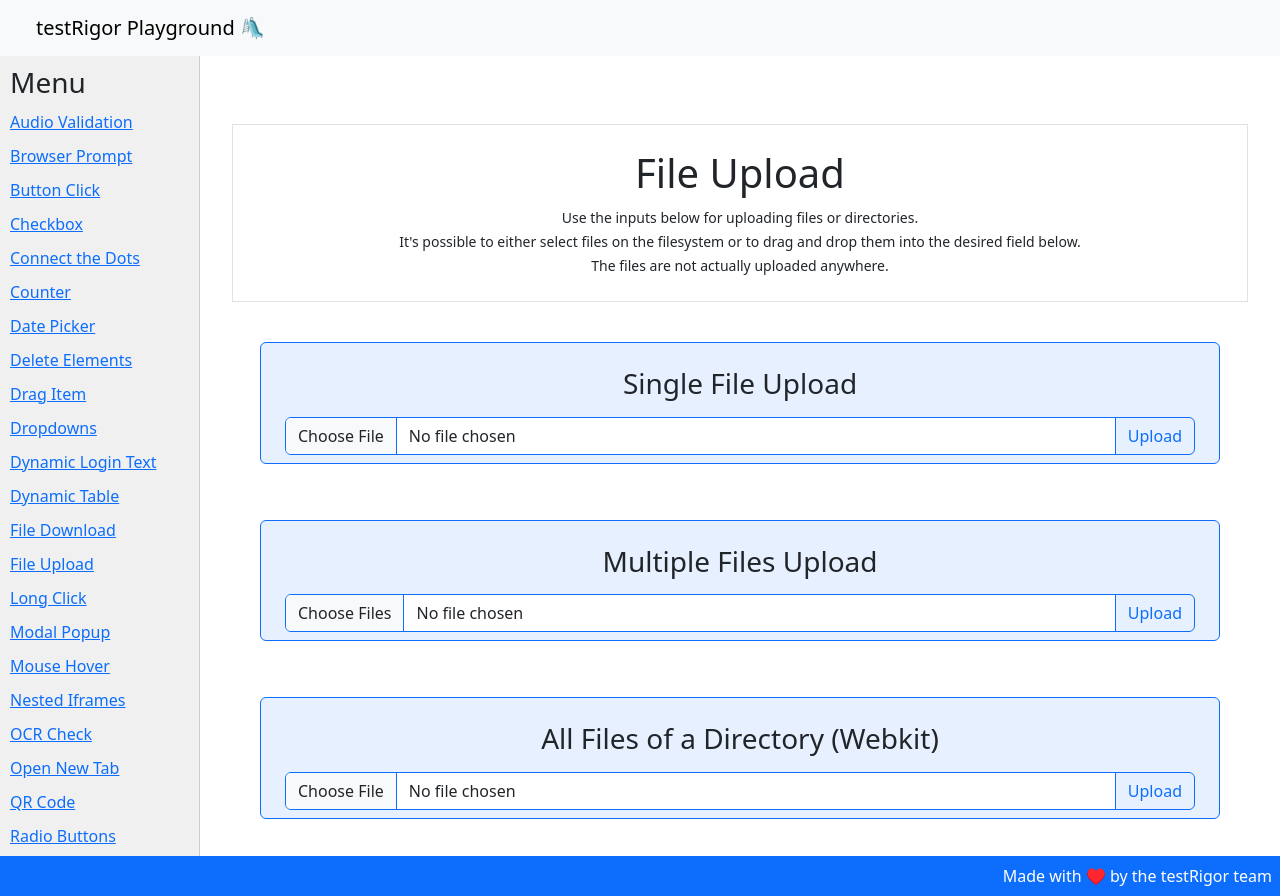
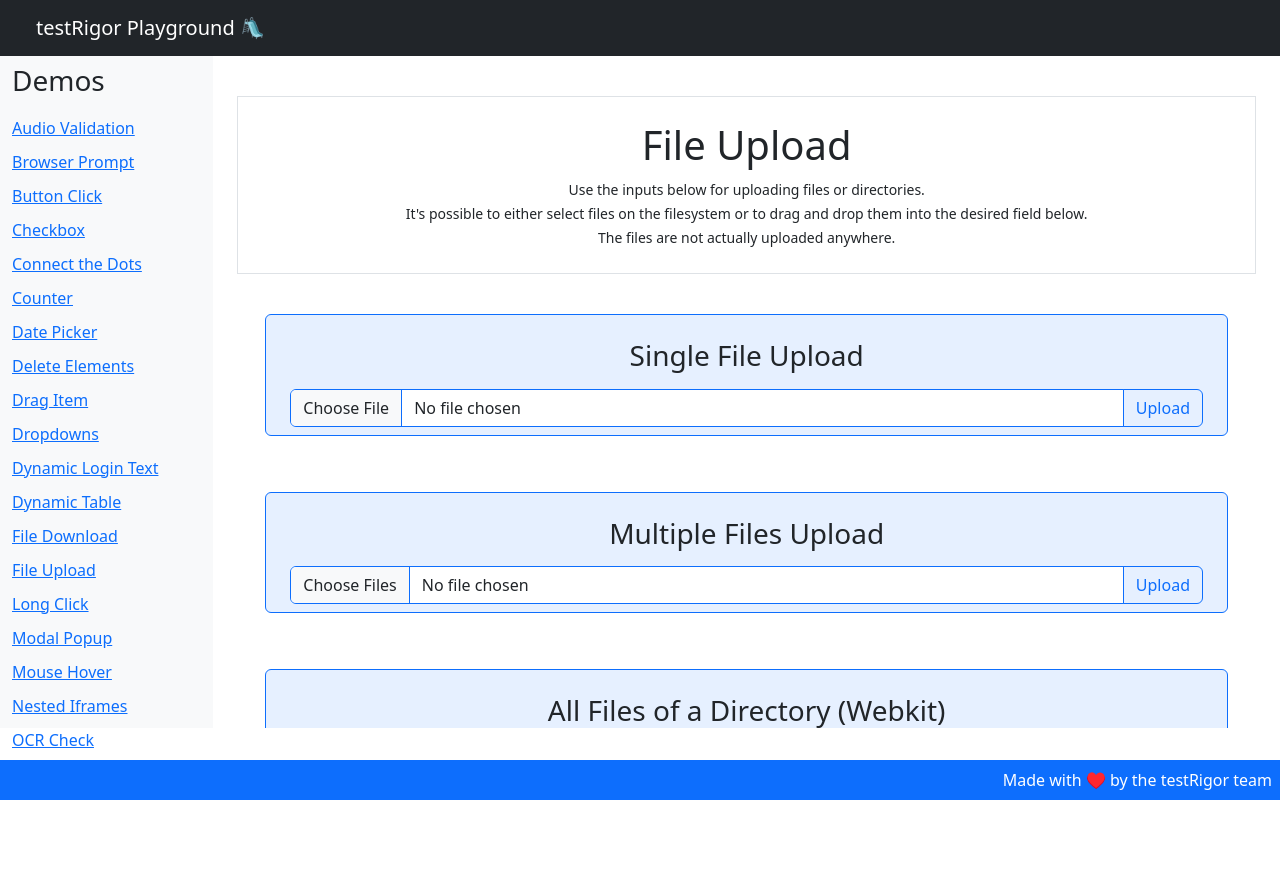
Before and after one commit to thiagonunes11/testRigorPlayground, a React (Create React App) app: page /fileUpload in a window 1280 px wide. After the commit the page ends 800 px from the top, so only its background shows below. Built offline with nearby package versions, Linux system fonts and the light colour scheme.

Commit message:
Improves the main page (still needs some fixing)

```diff
--- a/src/App.js
+++ b/src/App.js
@@ -1,6 +1,8 @@
 import React from 'react';
 import "bootstrap/dist/css/bootstrap.min.css";
 import { BrowserRouter as Router, Routes, Route } from 'react-router-dom';
+import {Container, Row, Col, Stack, Image, Nav, NavLink, Navbar} from "react-bootstrap"
+
 import Footer from './components/Footer';
 import Header from './components/Header'
 import Sidebar from './components/Sidebar';
@@ -22,14 +24,22 @@ function App() {
     return (
         <Router>
             <div>
-                <Header />
-                <div style={{ display: 'flex' }}>
+                <Navbar fixed="top" bg="dark" variant="dark">
+                    <Container fluid>
+                        <Navbar.Brand href="/" className="mx-4">testRigor Playground 🛝</Navbar.Brand>
+                    </Container>
+                </Navbar>
 
-                    {/* Sidebar (Lista à Esquerda) */}
-                    <Sidebar />
-
-                    {/* Área de Detalhes à Direita */}
-                    <div style={{ flex: 1, padding: '20px' }}>
+                <Container fluid className="vh-100 pt-5 pb-5">
+                    <Row className="h-100 pb-4">
+                        <Col xs={2} className="bg-light sidebar h-100 pt-3 pb-2">
+                            <h3>Demos</h3>
+                            <div style={{ height: '100%', overflowY: 'auto' }}>
+                                <Sidebar/>
+                            </div>
+                        </Col>
+                        <Col xs={10} className="bg-white main h-100">
+                            <div style={{ height: '100%', overflowY: 'auto' }}>
                                 <Routes>
                                     {/*
                                 <Route path="/audioValidation" element={<AudioValidation />} />
@@ -68,8 +78,11 @@ function App() {
                                     <Route path="/fileUpload" element={<FileUpload />} />
                                 </Routes>
                             </div>
-                </div>
-                <Footer />
+                        </Col>
+                    </Row>
+                </Container>
+
+                <Footer/>
             </div>
         </Router>
     );
--- a/src/components/Footer.js
+++ b/src/components/Footer.js
@@ -3,13 +3,11 @@ import {Container, Row, Col, Stack, Image, Nav, NavLink} from "react-bootstrap"
 function Footer(){
     return(
         <footer >
-            <Container fluid>
+            <Container className="fixed-bottom" fluid>
                 <Row className="bg-primary justify-content-end text-white p-2">
                     Made with ♥️ by the testRigor team
                 </Row>
-
             </Container>
-
         </footer>
     )
 }
--- a/src/components/Header.js
+++ b/src/components/Header.js
@@ -3,7 +3,7 @@ import {Container, Row, Col, Stack, Image, Nav, NavLink, Navbar} from "react-boo
 function Header(){
     return(
         <header>
-            <Navbar expand="lg" className="bg-body-tertiary">
+            <Navbar fixed="top" expand="lg" className="bg-body-tertiary">
                 <Container fluid>
                     <Navbar.Brand href="/" className="mx-4">testRigor Playground 🛝</Navbar.Brand>
                 </Container>
--- a/src/components/Sidebar.js
+++ b/src/components/Sidebar.js
@@ -205,17 +205,7 @@ const demos = [
 
 function Sidebar() {
     return (
-        <div
-            style={{
-                width: "200px",
-                background: "#f0f0f0",
-                padding: "10px",
-                height: "100vh", // Altura total da viewport
-                overflowY: "auto", // Barra de rolagem vertical
-                borderRight: "1px solid #ccc", // Delimitação visual
-            }}
-        >
-            <h3>Menu</h3>
+        <div>
             <ul style={{ listStyle: "none", padding: 0, margin: 0 }}>
                 {demos.map((demo, index) => (
                     <li key={index} style={{ margin: "10px 0" }}>
```
Lines whose indentation alone changed are shown as unchanged.
